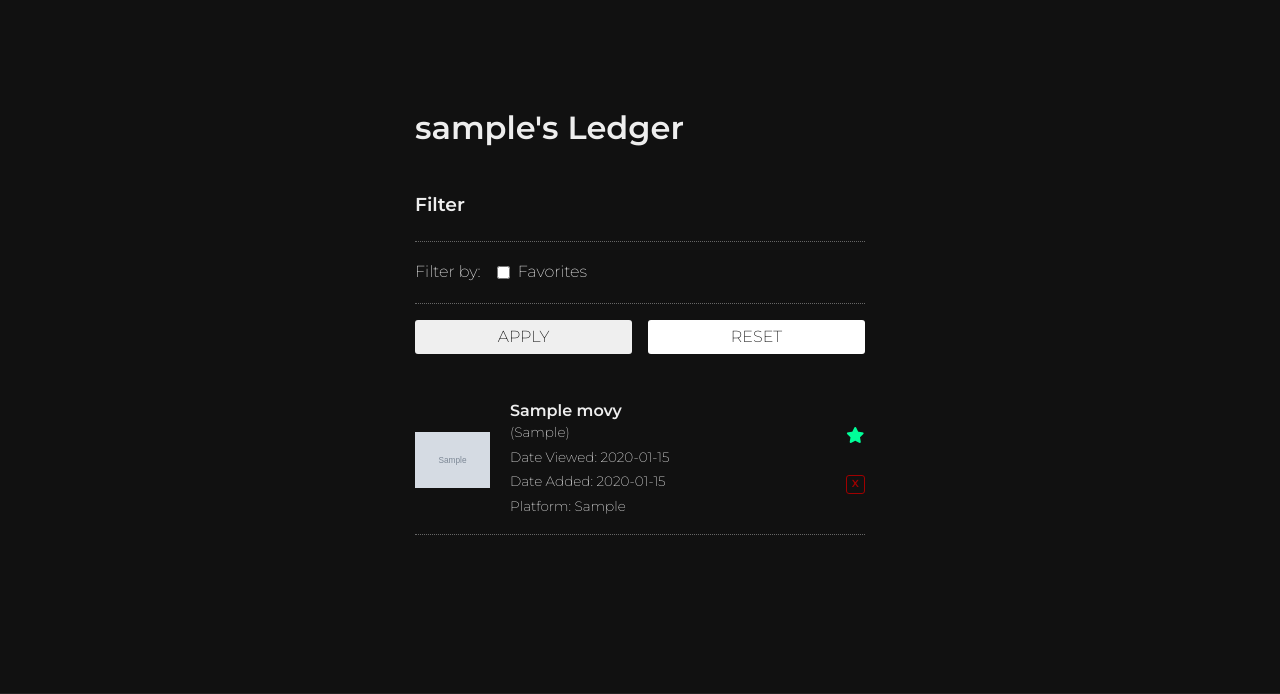
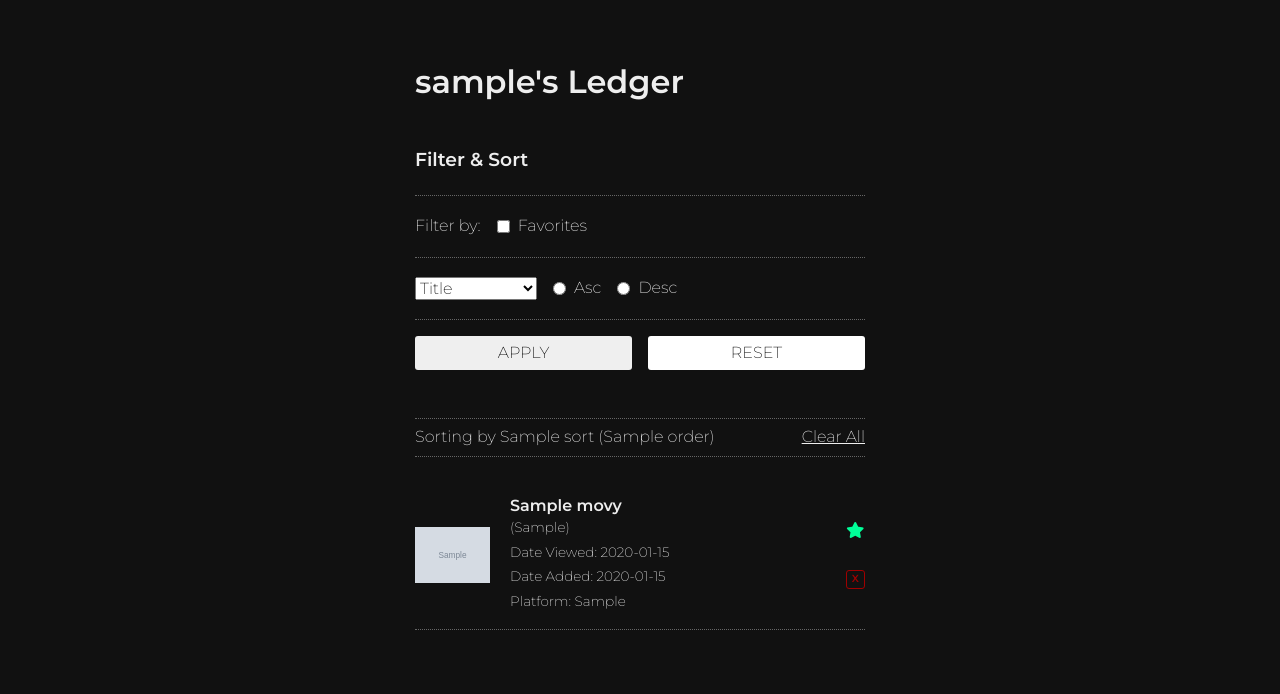
Before and after one commit to e1creative/movie-ledger, a Flask app: template templates/movies.html in a window 1280 px wide. Shown: the part 61-755 px from the top of the page. Run offline with Flask 2, Linux system fonts and the light colour scheme; tables that the repository leaves empty hold one stand-in row (values such as "Sample post"); the template is opened without the code that fills it: values that come from a table or form of the project are taken from there, most other values are stand-ins (such as "Sample title", 1, 10 or a date in 2020); grey boxes marked "Sample" are stand-in pictures; some libraries are stand-ins or nearby versions.

Commit message:
Finish sort functionality.

```diff
--- a/app.py
+++ b/app.py
@@ -2,14 +2,18 @@
 
 from flask import Flask, render_template, request, redirect, flash, jsonify
 from flask import session, g
-from sqlalchemy import desc, asc
 from sqlalchemy.exc import IntegrityError
+
+# import text so we can use fstrings in our filter/sort queries
+from sqlalchemy.sql import text
+
 from flask_debugtoolbar import DebugToolbarExtension
 from flask_cors import CORS
 
+from forms import (UserAddForm, LoginForm, UserEditForm,
+                    UserDeleteForm, MovieSearchForm, MovieAddEditForm )
+from models import db, connect_db, User, Movie
 from services import movie_search, movie_search_by_id
-from forms import UserAddForm, LoginForm, UserEditForm, UserDeleteForm, MovieSearchForm, MovieAddEditForm
-from models import db, connect_db, User, Movie
 
 app = Flask(__name__)
 cors = CORS()
@@ -231,8 +235,17 @@
         flash("Please login!", "danger")
         return redirect("/login")
 
+    # initialize our **kwargs for filter_by()
+    kwargs = {"user_id": g.user.id}
 
-    # if there's a filter get our movies with the filter
+    # initalize our filter flags list to pass to our template
+    filters = {}
+
+    ##############################################
+    # filter check
+
+    # if there's a filter append to our filter_by() **kwargs
+    # and also add to our filter flags list arg
     if request.args.get('filter'):
 
         print("\n***************")
@@ -240,62 +253,85 @@
         print("Args: ", request.args['filter'])
         print("***************\n")
 
+        kwargs["favorite"] = True
+        filters["filters"] = ['favorites']
 
-        # # if there's a sort option, apply the sort with our sort order
-        # if request.args.get('sort'):
-
-        #     print("\n***************")
-        #     print("Sort detected!")
-        #     print("***************\n")
-
-        #     request.args.get('sort')
-
-        #     if request.args.get('order') == "asc":
-        #         movies = movies.order_by(asc(request.args.get('sort')))
-
-        #     if request.args.get('order') == "desc":
-        #         movies = movies.order_by(desc(request.args.get('sort')))
-
-        #     return render_template('movies.html', user=g.user, movies=movies)
-
-
-        movies = Movie.query.filter_by(user_id=g.user.id, favorite=True).all()
-
-        return render_template('movies.html', user=g.user, movies=movies, filters=['favorites'])
-
-    # if there's no filter, just get all our movies and check for a sort
+    # if there's no filter, print to console and move on
     else:
 
         print("\n***************")
         print("No filter detected!")
         print("***************\n")
 
+    ##############################################
+    # sort check
 
-        # # if there's a sort option, apply the sort with our sort order
-        # if request.args.get('sort'):
+    # if there's a sort option, begin our sort_str
+    if request.args.get('sort'):
 
-        #     print("\n***************")
-        #     print("Sort detected!")
-        #     print("***************\n")
+        print("\n***************")
+        print("Sort detected!")
+        print("Sort: ", request.args['sort'])
+        print("***************\n")
 
-        #     request.args.get('sort')
+        # initialize our sort_str
+        sort_str = ""
 
-        #     if request.args.get('order') == "asc":
-        #         movies = movies.order_by(asc(request.args.get('sort')))
+        # append to our sort_str based on the query string arg
+        # and add to our filters flags list arg
+        if request.args['sort'] == "title":
+            sort_str = sort_str + "title"
+            filters["sort"] = 'title'
+        if request.args['sort'] == "year":
+            sort_str = sort_str + "year"
+            filters["sort"] = 'year'
+        if request.args['sort'] == "date_added":
+            sort_str = sort_str + "date_added"
+            filters["sort"] = 'date_added'
+        if request.args['sort'] == "date_viewed":
+            sort_str = sort_str + "date_viewed"
+            filters["sort"] = 'date_viewed'
 
-        #     if request.args.get('order') == "desc":
-        #         movies = movies.order_by(desc(request.args.get('sort')))
+        # if there's an order, append the order to our sort_str
+        if request.args.get("order"):
 
-        #     print("\n***************")
-        #     print("No sort detected")
-        #     print("***************\n")
+            print("\n***************")
+            print("Order detected!")
+            print("Order: ", request.args['order'])
+            print("***************\n")
 
-        #     return render_template('movies.html', user=g.user, movies=movies)
+            # ascending order
+            if request.args['order'] == "asc":
+                sort_str = sort_str + " asc"
+                filters["order"] = 'ascending'
 
+            # descending order
+            if request.args['order'] == "desc":
+                sort_str = sort_str + " desc"
+                filters["order"] = 'descending'
 
-        movies = Movie.query.filter_by(user_id=g.user.id).all()
+        # if there's NO order arg, notify our console and move on
+        else:
+            print("\n***************")
+            print("No order detected (order default)")
+            print("***************\n")
 
-        return render_template('movies.html', user=g.user, movies=movies)
+        # make our final query using our built sort_str
+        movies = Movie.query.filter_by(**kwargs).order_by(text(sort_str)).all()
+
+        # be sure to pass the necessary flags to the template
+        return render_template('movies.html', user=g.user, movies=movies, filters=filters)
+
+    else:
+        # if there's NO sort option notify our console and move on
+        print("\n***************")
+        print("No sort detected")
+        print("***************\n")
+
+    # our final query with filter_by(**kwargs) only
+    movies = Movie.query.filter_by(**kwargs).all()
+
+    return render_template('movies.html', user=g.user, movies=movies, filters=filters)
 
 
 @app.route("/movie/<movie_id>", methods=["GET", "POST"])
--- a/static/css/index.css
+++ b/static/css/index.css
@@ -263,6 +263,19 @@
 .ml__my-list--sort-filter-apply-button.disabled {
     pointer-events: none;
 }
+.ml__my-list--sort-note-container {
+    display: flex;
+    flex-direction: row;
+    justify-content: space-between;
+    align-items: flex-end;
+    margin-bottom: 2.5rem;
+    padding: .25em 0;
+    border-top: 1px dotted var(--border-color);
+    border-bottom: 1px dotted var(--border-color);
+}
+.ml__my-list--sort-note {
+    margin: 0;
+}
 
 .ml__my-list--page-title {
     margin-bottom: 2rem;
@@ -332,6 +345,16 @@
     border-radius: 3px;
 }
 
+.ml__my-favorites--heading-container {
+    display: flex;
+    flex-direction: row;
+    justify-content: space-between;
+    align-items: center;
+    gap: 1rem;
+    margin-bottom: 2.5rem;
+}
+.ml__my-favorites--heading-container > * { margin: 0; }
+
 .ml__edit-profile--edit-container {
     border-bottom: 1px dotted var(--border-color);
     padding-bottom: 2rem;
--- a/static/js/movies.js
+++ b/static/js/movies.js
@@ -103,23 +103,23 @@
 /**
  * ajax filtering functionality
  */
-const applyButton = document.getElementById("myListFilterButton")
+// const applyButton = document.getElementById("myListFilterButton")
 
 // filter input
-const favoriteFilter = document.getElementById("favorites")
+// const favoriteFilter = document.getElementById("favorites")
 
 /**
  * disable apply button if no filter is selected
  */
-favoriteFilter.addEventListener("click", checkIfChecked)
+// favoriteFilter.addEventListener("click", checkIfChecked)
 
-function checkIfChecked() {
-  if (favoriteFilter.checked){
-    applyButton.classList.remove("disabled")
-  } else {
-    applyButton.classList.add("disabled")
-  }
-}
+// function checkIfChecked() {
+//   if (favoriteFilter.checked){
+//     applyButton.classList.remove("disabled")
+//   } else {
+//     applyButton.classList.add("disabled")
+//   }
+// }
 
 
 // // sort inputs
--- a/templates/home.html
+++ b/templates/home.html
@@ -10,7 +10,7 @@
 </div>
 
 {% if g.user %}
-    <a class="button ml__home--btn" href="/profile">Profile</a>
+    <a class="button ml__home--btn" href="/movies">My List</a>
     <a class="button ml__home--btn" href="/movie-search">Search</a>
 {% else %}
     <a class="button ml__home--btn" href="/login">Login</a>
--- a/templates/movies.html
+++ b/templates/movies.html
@@ -5,44 +5,41 @@
 {% block pagecontent %}
 <h1 class="ml__my-list--page-title">{{ user.username }}'s Ledger</h1>
 
-{% if movies or "favorites" in filters %}
+{% if movies or "favorites" in filters.filters %}
 <div class="ml__my-list--sort-filter-container">
-    <h3 class="ml__my-list--sort-filter-heading">Filter</h3>
+    <h3 class="ml__my-list--sort-filter-heading">Filter & Sort</h3>
     <form class="ml__my-list--sort-filter-form">
 
         <div class="ml__my-list--filter">
             <span>Filter by: </span>
             <div>
-                {% if "favorites" in filters %}
-                <input type="checkbox" id="favorites" name="filter" value="favorites" checked>
-                {% else %}
-                <input type="checkbox" id="favorites" name="filter" value="favorites">
-                {% endif %}
+                <input type="checkbox" id="favorites" name="filter" value="favorites" {% if "favorites" in filters.filters %} checked {% endif %}>
                 <label for="favorites">Favorites</label>
             </div>
 
         </div>
 
-        <!-- <div class="ml__my-list--sort">
+        <div class="ml__my-list--sort">
             <div>
                 <select id="sort" name="sort">
-                    <option value="">Default</option>
-                    <option value="title">Title</option>
-                    <option value="date_added">Date Added</option>
-                    <option value="date_viewed">Date Viewed</option>
+                    <option {% if not filters.sort %} selected {% endif %}value="" disabled hidden>Sort by...</option>
+                    <option {% if "title" in filters.sort %} selected {% endif %}value="title">Title</option>
+                    <option {% if "year" in filters.sort %} selected {% endif %}value="year">Year</option>
+                    <option {% if "date_added" in filters.sort %} selected {% endif %}value="date_added">Date Added</option>
+                    <option {% if "date_viewed" in filters.sort %} selected {% endif %}value="date_viewed">Date Viewed</option>
                 </select>
             </div>
             <div>
-                <input type="radio" id="order-asc" name="order" value="asc">
+                <input type="radio" id="order-asc" name="order" value="asc" {% if "ascending" in filters.order %} checked {% endif %}>
                 <label for="order-asc">Asc</label>
             </div>
             <div>
-                <input type="radio" id="order-desc" name="order" value="desc">
+                <input type="radio" id="order-desc" name="order" value="desc" {% if "descending" in filters.order %} checked {% endif %}>
                 <label for="order-desc">Desc</label>
             </div>
-        </div> -->
+        </div>
         <div class="ml__my-list--sort-filter-buttons">
-            <button id="myListFilterButton" class="ml__my-list--sort-filter-apply-button disabled" type="submit">Apply</button>
+            <button id="myListFilterButton" class="ml__my-list--sort-filter-apply-button" type="submit">Apply</button>
             <a id="myListSortButton" class="ml__my-list--sort-filter-reset-button button" href="/movies">Reset</a>
         </div>
     </form>
@@ -50,20 +47,30 @@
 {% endif %}
 
 
-{% if "favorites" in filters %}
-<h2>My Favorites</h2>
+{% if "favorites" in filters.filters %}
+<div class="ml__my-favorites--heading-container">
+    <h2>My Favorites</h2>
+    <a href="/movies">Back to All Movies</a>
+</div>
 {% endif %}
 
 {% if not movies %}
 <h3>No movies found....</h3>
 {% endif %}
 
-{% if not movies and "favorites" not in filters %}
+{% if not movies and "favorites" not in filters.filters %}
 <a class="button" href="/movie-search">Search Now</a>
 {% endif %}
 
-{% if movies or ("favorites" in filters and movies) %}
+{% if movies or ("favorites" in filters.filters and movies) %}
 <ul id="myMovieList" class="ml__my-list">
+    {% if filters.sort %}
+        <div class="ml__my-list--sort-note-container">
+            <p class="ml__my-list--sort-note">Sorting by {{ filters.sort }} ({{ filters.order }})</p>
+            <a href="/movies">Clear All</a>
+        </div>
+    {% endif %}
+
     {% for movie in movies %}
         <li class="ml__my-list--item">
             <a href="/movie/{{ movie['imdb_id'] }}">
@@ -90,7 +97,7 @@
 </ul>
 {% endif %}
 
-{% if movies or "favorites" in filters %}
+{% if movies or "favorites" in filters.filters %}
 <script src="https://unpkg.com/axios/dist/axios.min.js"></script>
 <script src="/static/js/movies.js"></script>
 {% endif %}
```
